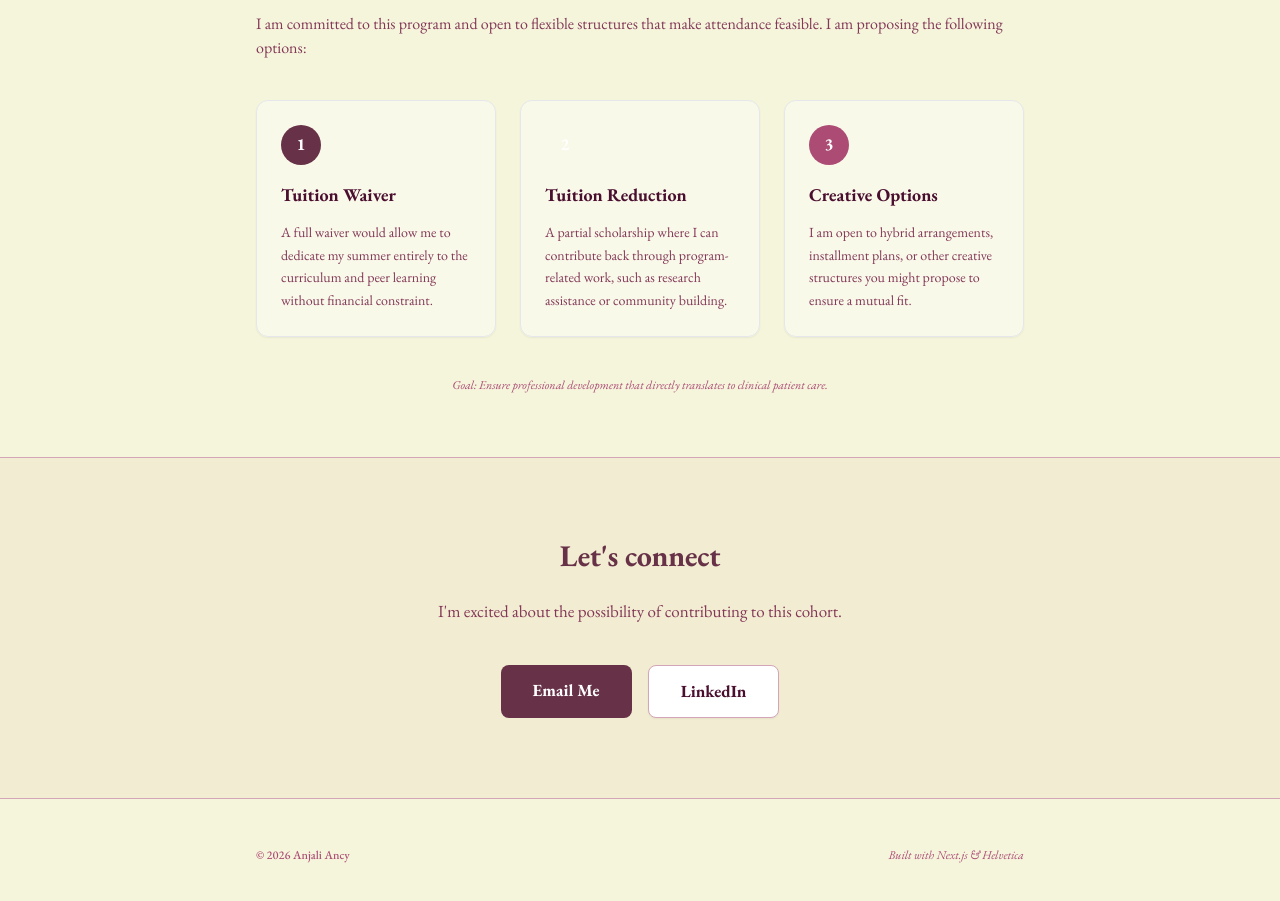
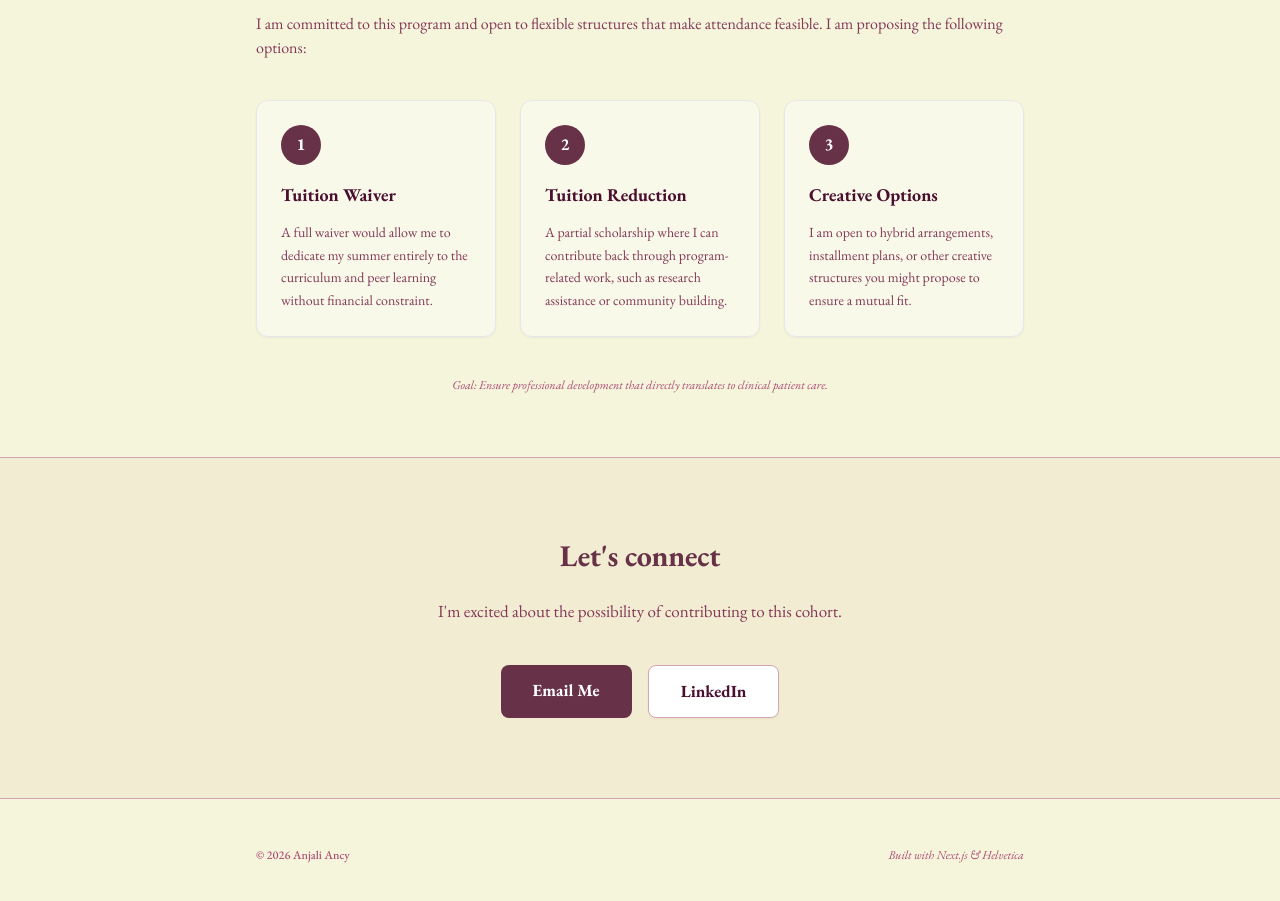
Before and after one commit to anjaliancy/CCAIM-scholarship-pitch, a Next.js app: page / in a window 1280 px wide. Shown: the part 1440-2341 px from the top of the page. Built offline with nearby package versions, Linux system fonts and the light colour scheme.

Commit message:
Change background color for tuition options

```diff
--- a/pages/index.js
+++ b/pages/index.js
@@ -130,7 +130,7 @@ export default function Home() {
 
               {/* Option 2: Tuition Reduction */}
               <div className="p-6 bg-white/40 border border-plum/10 rounded-xl shadow-sm flex flex-col">
-                <div className="w-10 h-10 bg-dark-pink text-white rounded-full flex items-center justify-center mb-4 font-bold">2</div>
+                <div className="w-10 h-10 bg-accent text-white rounded-full flex items-center justify-center mb-4 font-bold">2</div>
                 <h3 className="text-lg font-bold mb-3 text-text">Tuition Reduction</h3>
                 <p className="text-text-secondary text-sm leading-relaxed flex-grow">
                   A partial scholarship where I can contribute back through program-related work, such as research assistance or community building.
@@ -139,7 +139,7 @@ export default function Home() {
 
               {/* Option 3: Creative Options */}
               <div className="p-6 bg-white/40 border border-plum/10 rounded-xl shadow-sm flex flex-col">
-                <div className="w-10 h-10 bg-text-tertiary text-white rounded-full flex items-center justify-center mb-4 font-bold">3</div>
+                <div className="w-10 h-10 bg-accent text-white rounded-full flex items-center justify-center mb-4 font-bold">3</div>
                 <h3 className="text-lg font-bold mb-3 text-text">Creative Options</h3>
                 <p className="text-text-secondary text-sm leading-relaxed flex-grow">
                   I am open to hybrid arrangements, installment plans, or other creative structures you might propose to ensure a mutual fit.
```
